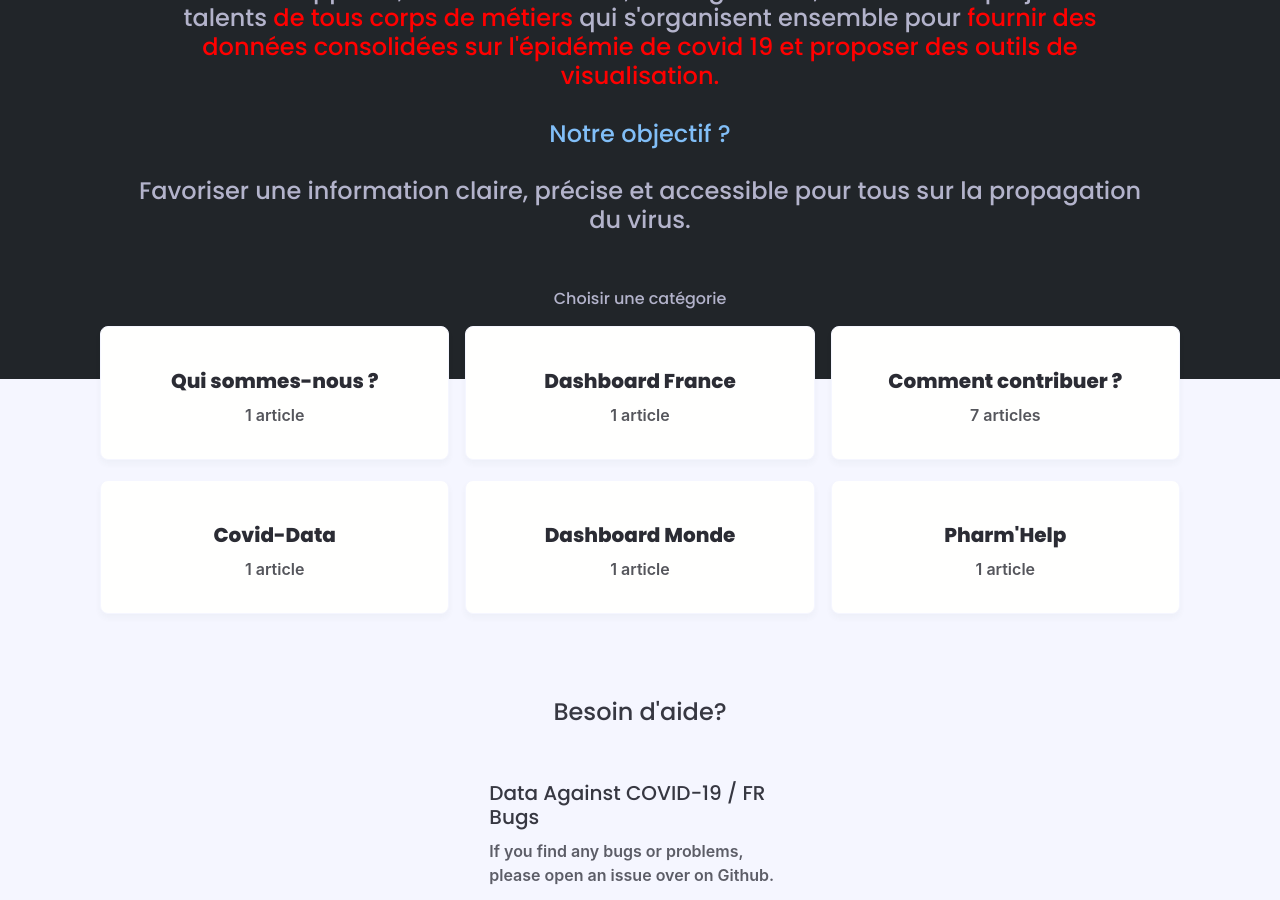
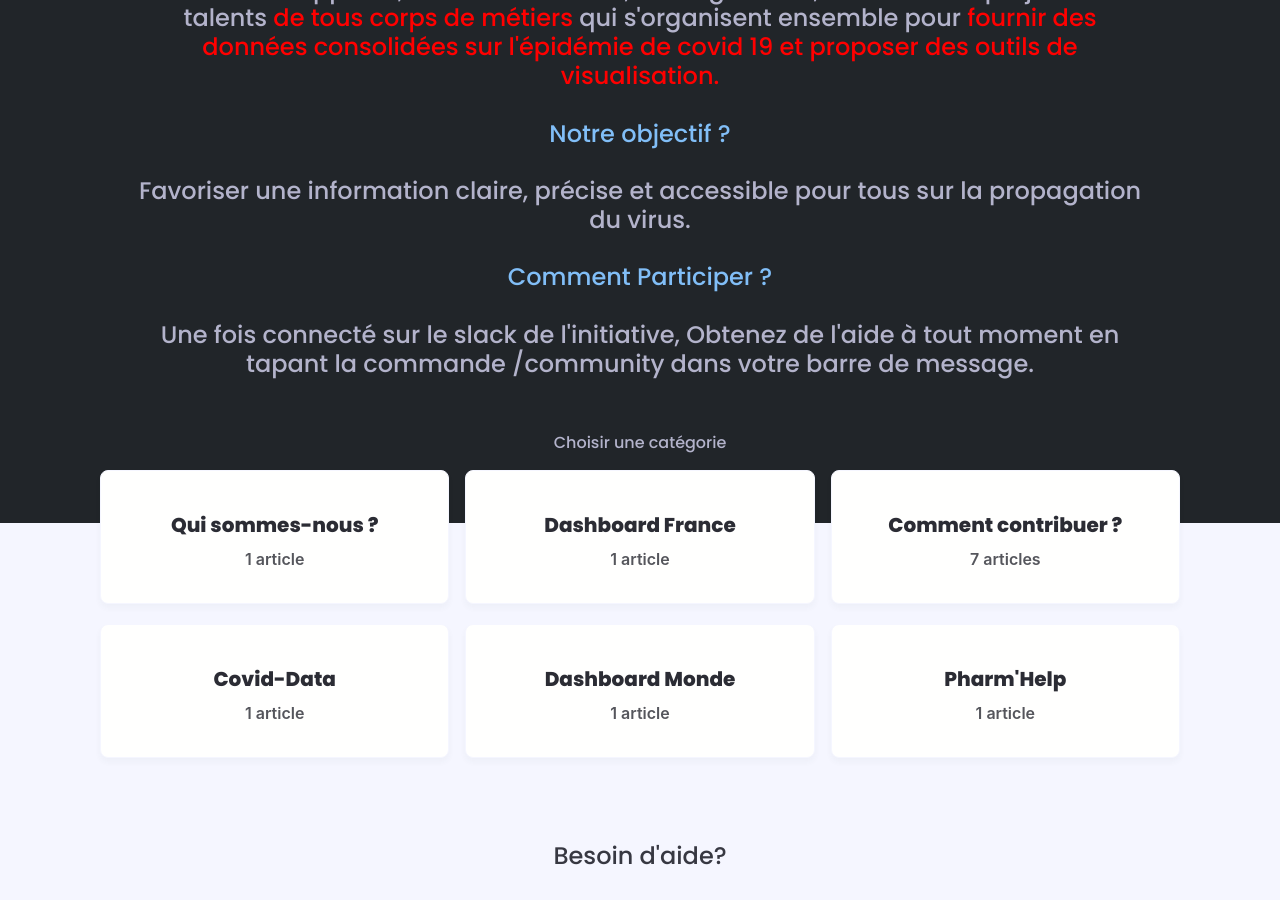
Before and after one commit to opencovid19-fr/opencovid19-fr.github.io, a Jekyll site: the page built from index.html, in a window 1280 px wide and 900 px high, scrolled down 421 px. Built offline with Jekyll 4.4.1, drawn with Linux system fonts in a browser that asks for light colours; nearby versions of some CDN libraries; some web fonts are replaced; comment, search, counter and statistics services are not loaded.

Commit message:
Ajout d'une mention de /community
Pour accroitre son utilisation et donc l'utilisation des process standards.

```diff
--- a/_config.yml
+++ b/_config.yml
@@ -30,7 +30,7 @@
 brand_logo: logo.png
 brand_name: Data Against COVID-19 / FR
 header: Data Against COVID-19 / FR
-subheader: <font color="#81BEF7">Qui sommes-nous ?</font> </br></br> Data against Covid est une <font color=red>organisation informelle issue de la société civile</font> avec des développeurs, des data scientist, des ingénieurs, des chefs de projets et talents <font color=red>de tous corps de métiers</font> qui s'organisent ensemble pour <font color=red>fournir des données consolidées sur l'épidémie de covid 19 et proposer des outils de visualisation.</font> </br></br> <font color="#81BEF7">Notre objectif ?</font> </br></br> Favoriser une information claire, précise et accessible pour tous sur la propagation du virus.
+subheader: <font color="#81BEF7">Qui sommes-nous ?</font> </br></br> Data against Covid est une <font color=red>organisation informelle issue de la société civile</font> avec des développeurs, des data scientist, des ingénieurs, des chefs de projets et talents <font color=red>de tous corps de métiers</font> qui s'organisent ensemble pour <font color=red>fournir des données consolidées sur l'épidémie de covid 19 et proposer des outils de visualisation.</font> </br></br> <font color="#81BEF7">Notre objectif ?</font> </br></br> Favoriser une information claire, précise et accessible pour tous sur la propagation du virus. </br></br> <font color="#81BEF7">Comment Participer ?</font> </br></br> Une fois connecté sur le slack de l'initiative, Obtenez de l'aide à tout moment en tapant la commande /community dans votre barre de message.
 meta_image: odin-meta.png
 
 # Social Links
```
